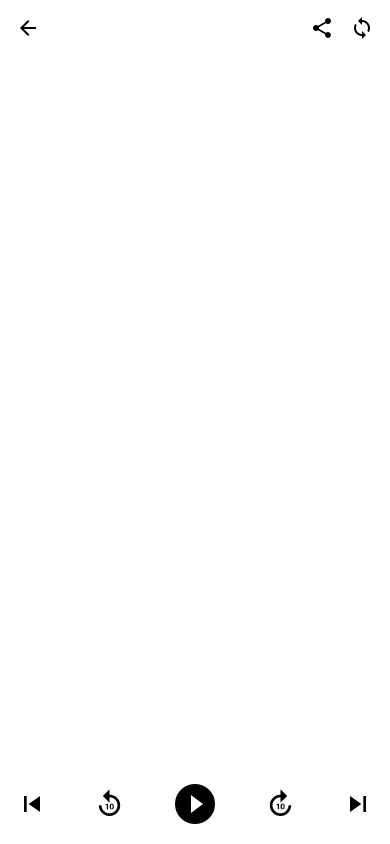
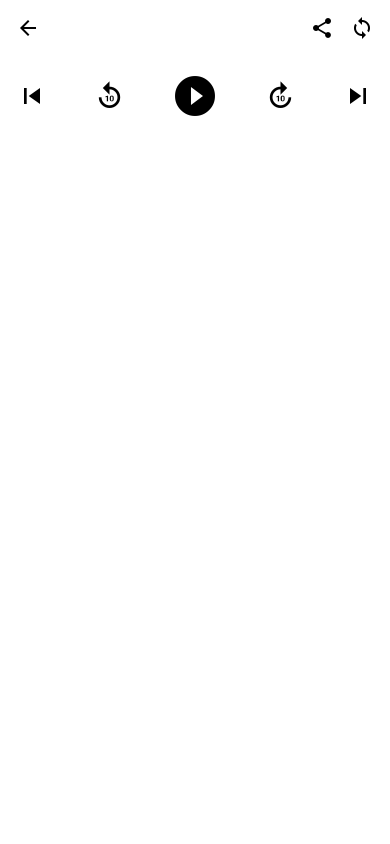
Before and after one commit to Nong-Mo/Frontend, a React Native app: screen /Player in a window 390 px wide. Built offline with nearby package versions, Linux system fonts and the light colour scheme.

Commit message:
[Fix] PlayerHeader의 SafeArea 태그 Flex 요소 제거

```diff
--- a/src/components/navigations/header/PlayerHeader.jsx
+++ b/src/components/navigations/header/PlayerHeader.jsx
@@ -9,10 +9,13 @@ const PlayerHeader = () => {
   const navigation = useNavigation();
 
   return (
-    <SafeAreaView style={{ flex: 1 }}>
+    <SafeAreaView>
       <HeaderContainer>
         <View className="flex-row justify-between items-center w-full h-14 bg-white px-4">
-          <TouchableOpacity style={{ flex: 1 }} onPress={() => navigation.goBack()}>
+          <TouchableOpacity
+            style={{ flex: 1 }}
+            onPress={() => navigation.goBack()}
+          >
             <Icon name="arrow-back" size={24} />
           </TouchableOpacity>
           <View className="flex-row gap-4 justify-end">
```
